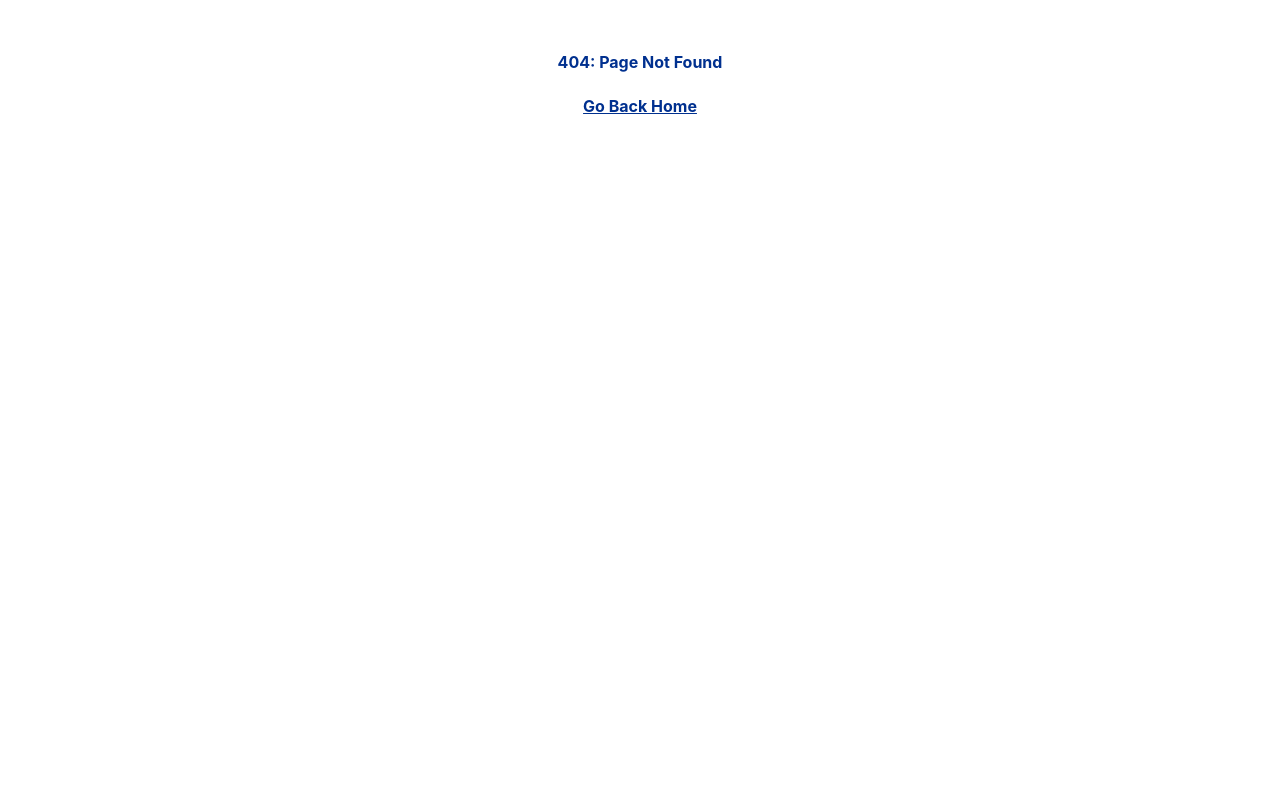
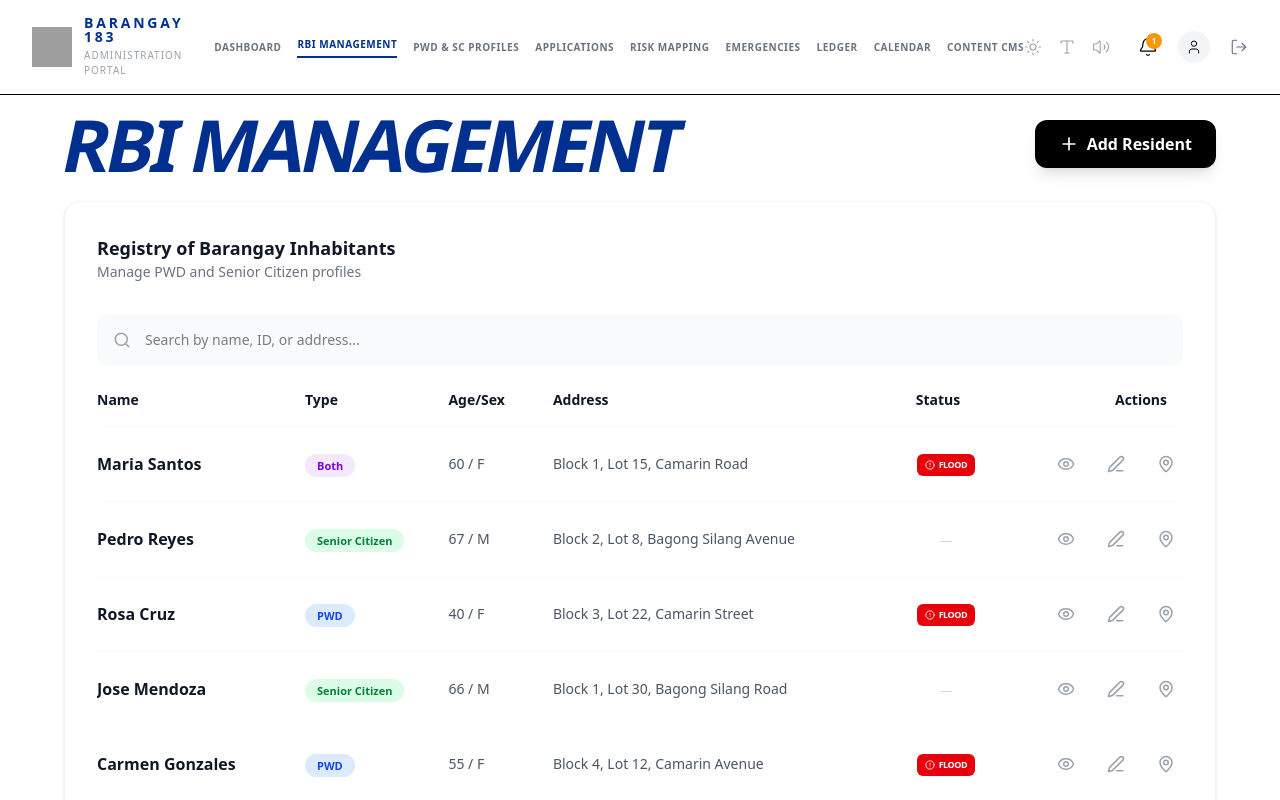
Before and after one commit to YanDalerZ/Baranggay-183, a React (Vite) app in the folder Frontend/: page /AdminRBIManagement in a window 1280 px wide. Before the commit this address had no page. Shown: the top 800 px of the page. Built offline with nearby package versions, Linux system fonts and the light colour scheme; sample sign-in values are in the browser's storage; grey boxes are pictures that could not be loaded.

Commit message:
task-done-admin-rbi-mgmt-ui

```diff
--- a/Frontend/src/AdminPages/AdminDashboard.tsx
+++ b/Frontend/src/AdminPages/AdminDashboard.tsx
@@ -30,7 +30,7 @@ const StatCard = ({ title, value, subtext, icon: Icon, iconColor = "text-gray-40
 
 const AdminDashboard = () => {
   return (
-      <div className="max-w-7xl mx-auto p-4 sm:p-6 lg:px-8 pt-2 pb-8space-y-6 sm:space-y-8">
+    <div className="max-w-7xl mx-auto px-4 sm:px-6 lg:px-8 pt-4 pb-12 space-y-6">
       {/* Top Header */}
       <section>
            <h2 className="text-5xl md:text-7xl font-black uppercase leading-[0.9] mb-6 tracking-tighter -skew-x-12 inline-block bg-gradient-to-r from-[#00308F] to-[#00308F] bg-clip-text text-transparent">
--- /dev/null
+++ b/Frontend/src/AdminPages/AdminRBIManagement.tsx
@@ -0,0 +1,143 @@
+import {
+  Search,
+  Plus,
+  Eye,
+  Edit3,
+  MapPin,
+  AlertCircle
+} from 'lucide-react';
+
+// --- Types ---
+interface Resident {
+  id: string;
+  name: string;
+  type: 'Both' | 'Senior Citizen' | 'PWD';
+  age: number;
+  gender: string;
+  address: string;
+  isFloodProne: boolean;
+}
+
+// --- Mock Data ---
+const residents: Resident[] = [
+  { id: 'PWD-001', name: 'Maria Santos', type: 'Both', age: 60, gender: 'Female', address: 'Block 1, Lot 15, Camarin Road', isFloodProne: true },
+  { id: 'SC-001', name: 'Pedro Reyes', type: 'Senior Citizen', age: 67, gender: 'Male', address: 'Block 2, Lot 8, Bagong Silang Avenue', isFloodProne: false },
+  { id: 'PWD-002', name: 'Rosa Cruz', type: 'PWD', age: 40, gender: 'Female', address: 'Block 3, Lot 22, Camarin Street', isFloodProne: true },
+  { id: 'SC-002', name: 'Jose Mendoza', type: 'Senior Citizen', age: 66, gender: 'Male', address: 'Block 1, Lot 30, Bagong Silang Road', isFloodProne: false },
+  { id: 'PWD-003', name: 'Carmen Gonzales', type: 'PWD', age: 55, gender: 'Female', address: 'Block 4, Lot 12, Camarin Avenue', isFloodProne: true },
+  { id: 'PWD-004', name: 'Roberto Dela Cruz', type: 'Both', age: 80, gender: 'Male', address: 'Block 2, Lot 5, Camarin Road', isFloodProne: true },
+];
+
+const AdminRBIManagement = () => {
+  return (
+    <div className="max-w-7xl mx-auto px-4 sm:px-6 lg:px-8 pt-4 pb-12 space-y-6">
+
+      {/* Responsive Top Header */}
+      <header className="flex flex-col sm:flex-row justify-between items-start sm:items-center gap-4">
+        <h2 className="text-4xl md:text-7xl font-black uppercase leading-[0.9] tracking-tighter -skew-x-12 inline-block bg-gradient-to-r from-[#00308F] to-[#00308F] bg-clip-text text-transparent">
+          RBI Management
+        </h2>
+        <button className="w-full sm:w-auto flex items-center justify-center gap-2 bg-black text-white px-6 py-3 rounded-xl font-bold hover:bg-gray-800 transition shadow-lg active:scale-95">
+          <Plus size={20} /> Add Resident
+        </button>
+      </header>
+
+      <main>
+        <div className="bg-white rounded-2xl border border-gray-100 shadow-sm overflow-hidden">
+
+          {/* Table Header Section */}
+          <div className="p-4 sm:p-8">
+            <div className="mb-8">
+              <h2 className="text-lg font-bold text-gray-900">Registry of Barangay Inhabitants</h2>
+              <p className="text-sm text-gray-500">Manage PWD and Senior Citizen profiles</p>
+            </div>
+
+            {/* Search Bar - Full width on mobile */}
+            <div className="relative mb-6">
+              <Search className="absolute left-4 top-1/2 -translate-y-1/2 text-gray-400" size={18} />
+              <input
+                type="text"
+                placeholder="Search by name, ID, or address..."
+                className="w-full bg-gray-50 border-none rounded-xl py-4 pl-12 pr-4 text-sm focus:ring-2 focus:ring-blue-100 outline-none transition"
+              />
+            </div>
+
+            {/* Table Container with horizontal scroll safety */}
+            <div className="overflow-x-auto -mx-4 sm:mx-0">
+              <table className="w-full text-left border-collapse min-w-[700px] md:min-w-full">
+                <thead>
+                  <tr className="text-sm font-bold text-gray-900 border-b border-gray-50">
+                    <th className="pb-4 pr-4 pl-4 sm:pl-0">Name</th>
+                    <th className="pb-4 pr-4">Type</th>
+                    {/* Hidden on small mobile to save space */}
+                    <th className="pb-4 pr-4 hidden sm:table-cell">Age/Sex</th>
+                    <th className="pb-4 pr-4">Address</th>
+                    <th className="pb-4 pr-4 text-center">Status</th>
+                    <th className="pb-4 pr-4 text-right">Actions</th>
+                  </tr>
+                </thead>
+                <tbody className="divide-y divide-gray-50">
+                  {residents.map((person) => (
+                    <tr key={person.id} className="group hover:bg-gray-50/50 transition">
+                      <td className="py-5 pl-4 sm:pl-0">
+                        <div className="font-bold text-gray-900">{person.name}</div>
+                        <div className="text-[10px] text-gray-400 font-mono sm:hidden">{person.id}</div>
+                      </td>
+                      <td className="py-5">
+                        <span className={`px-3 py-1 rounded-full text-[11px] font-bold whitespace-nowrap ${getTypeStyles(person.type)}`}>
+                          {person.type}
+                        </span>
+                      </td>
+                      <td className="py-5 hidden sm:table-cell text-sm text-gray-600">
+                        {person.age} / {person.gender.charAt(0)}
+                      </td>
+                      <td className="py-5 text-sm text-gray-600 max-w-[150px] md:max-w-[250px] truncate">
+                        {person.address}
+                      </td>
+                      <td className="py-5 text-center">
+                        {person.isFloodProne ? (
+                          <span className="inline-flex items-center gap-1 bg-red-600 text-white px-2 py-1 rounded-md text-[9px] font-black uppercase tracking-tighter">
+                            <AlertCircle size={10} /> Flood
+                          </span>
+                        ) : (
+                          <span className="text-gray-300 text-xs">—</span>
+                        )}
+                      </td>
+                      <td className="py-5 pr-4 sm:pr-0">
+                        <div className="flex justify-end gap-2 md:gap-4 text-gray-400">
+                          <button className="p-2 hover:bg-blue-50 hover:text-blue-600 rounded-lg transition"><Eye size={18} /></button>
+                          <button className="p-2 hover:bg-gray-100 hover:text-gray-900 rounded-lg transition"><Edit3 size={18} /></button>
+                          <button className="p-2 hover:bg-green-50 hover:text-green-600 rounded-lg transition"><MapPin size={18} /></button>
+                        </div>
+                      </td>
+                    </tr>
+                  ))}
+                </tbody>
+              </table>
+            </div>
+
+            {/* Footer Pagination Info */}
+            <div className="mt-8 flex flex-col sm:flex-row justify-between items-center gap-4 text-sm text-gray-400 font-medium">
+              <p>Showing {residents.length} residents</p>
+              <div className="flex gap-2">
+                <button className="px-4 py-2 border border-gray-100 rounded-lg hover:bg-gray-50">Prev</button>
+                <button className="px-4 py-2 border border-gray-100 rounded-lg hover:bg-gray-50">Next</button>
+              </div>
+            </div>
+          </div>
+        </div>
+      </main>
+    </div>
+  );
+};
+
+const getTypeStyles = (type: string) => {
+  switch (type) {
+    case 'Both': return 'bg-purple-100 text-purple-700';
+    case 'Senior Citizen': return 'bg-green-100 text-green-700';
+    case 'PWD': return 'bg-blue-100 text-blue-700';
+    default: return 'bg-gray-100 text-gray-700';
+  }
+};
+
+export default AdminRBIManagement;
--- a/Frontend/src/App.tsx
+++ b/Frontend/src/App.tsx
@@ -16,9 +16,11 @@ import UserAppointments from './UserPages/UserAppointments';
 import UserGuide from './UserPages/UserServiceGuide';
 import UserCRUD from './UserPages/UserCRUD';
 
+import AdminNavbar from './components/AdminNavbar';
 import AdminLogin from './AdminPages/AdminLogin';
 import AdminDashboard from './AdminPages/AdminDashboard';
-import AdminNavbar from './components/AdminNavbar';
+import AdminRBIManagement from './AdminPages/AdminRBIManagement';
+
 
 const PublicRoute: React.FC<{ children: React.ReactNode }> = ({ children }) => {
   const token = localStorage.getItem('token');
@@ -70,7 +72,9 @@ const App: React.FC = () => {
 
         <Route path="/UserGuide" element={<ProtectedRoute><Navbar><UserGuide /></Navbar></ProtectedRoute>} />
 
+
         <Route path="/AdminDashboard" element={<ProtectedRoute><AdminNavbar><AdminDashboard /></AdminNavbar></ProtectedRoute>} />
+        <Route path="/AdminRBIManagement" element={<ProtectedRoute><AdminNavbar><AdminRBIManagement /></AdminNavbar></ProtectedRoute>} />
 
         {/* 404 Route */}
         <Route path="*" element={
```
